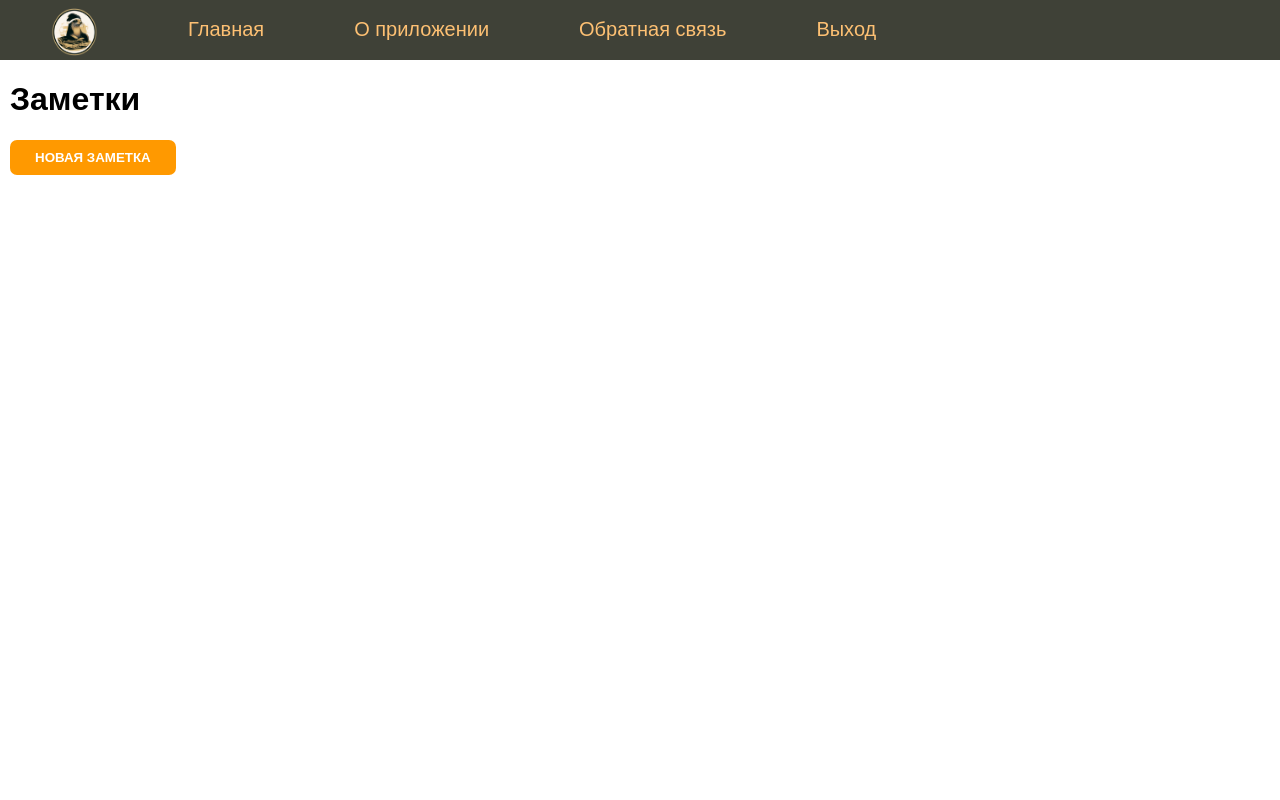
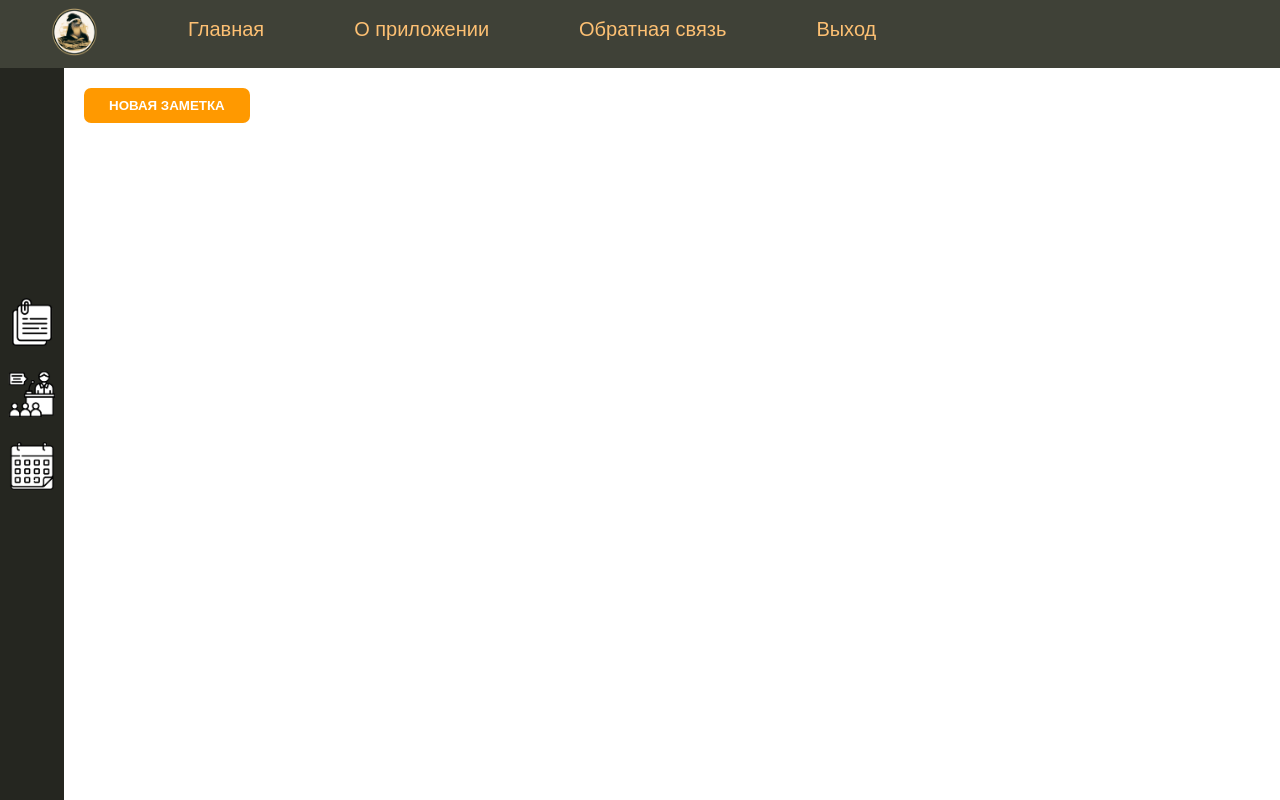
Before and after one commit to Stanis-G/Note-app, a Flask app: a page that uses templates/base.html in a window 1280 px wide. Run offline with Flask 3, Linux system fonts and the light colour scheme; the visitor is signed in with stand-in values (Sample User, id 1); data that the repository does not hold is empty.

Commit message:
Add sidebar, logos, fi problems

```diff
--- a/app.py
+++ b/app.py
@@ -7,7 +7,7 @@ from flask import (
 
 from modules.note import Note
 from modules.database import TableNotes
-from modules.utils import set_menu, is_user_logged
+from modules.utils import set_menu
 from handlers.profile_handlers import profile_print
 
 
@@ -34,14 +34,14 @@ app.config.update(dict(DATABASE=os.path.join(app.root_path, 'database.db')))
 @app.route("/")
 def index(app_name=app.name):
     """Main page handler"""
-    return render_template('index.html', app_name=app_name, title='Главная', menu=set_menu(), login=is_user_logged())
+    return render_template('index.html', app_name=app_name, title='Главная', menu=set_menu(), username=session.get('username'))
 
 
 # Page with app description
 @app.route("/about")
 def about(app_name=app.name):
     """About page handler"""
-    return render_template("about.html", app_name=app_name, title="О сайте", menu=set_menu(), login=is_user_logged())
+    return render_template("about.html", app_name=app_name, title="О сайте", menu=set_menu(), username=session.get('username'))
 
 
 @app.route('/contact', methods=['POST', 'GET'])
@@ -55,7 +55,7 @@ def contact():
             flash('Сообщение отправлено', category='success')
         else:
             flash('Ошибка отправки', category='error')
-    return render_template('contact.html', title='Обратная связь', menu=set_menu(), login=is_user_logged())
+    return render_template('contact.html', title='Обратная связь', menu=set_menu(), username=session.get('username'))
 
 
 # Error handler
@@ -71,7 +71,7 @@ def pageNotFound(error):
 @app.route("/profile/<path:username>/notes")
 def notes(username):
     """User profile handler"""
-
+    print(username)
     if 'username' not in session or session['username'] != username:
         abort(401)
 
@@ -80,7 +80,7 @@ def notes(username):
         "notes.html",
         title='Заметки',
         menu=set_menu(),
-        login=is_user_logged(),
+        username=session.get('username'),
         notes=notes.get_all_notes(),
     )
 
@@ -91,7 +91,7 @@ def new_note():
 
     note_table = TableNotes('database.db', session['username'])
     if request.method == 'GET':
-        return render_template('new_note.html', title='Создание новой заметки', menu=set_menu(), login=is_user_logged())
+        return render_template('new_note.html', title='Создание новой заметки', menu=set_menu(), username=session.get('username'))
 
     if request.method == 'POST':
         text = request.form['text']
@@ -111,7 +111,7 @@ def note(header):
 
     if request.method == 'GET':
         # Open existing note
-        return render_template('note.html', title=header, menu=set_menu(), login=is_user_logged(), note=note_old)
+        return render_template('note.html', title=header, menu=set_menu(), username=session.get('username'), note=note_old)
 
     elif request.method == 'POST':
         # Change existing note
@@ -134,7 +134,7 @@ def note(header):
         # Update existing note in db
         note_table.update_note(header_old=header, note_new=note_new)
 
-        return render_template('note.html', title=header_new, menu=set_menu(), login=is_user_logged(), note=note_new)
+        return render_template('note.html', title=header_new, menu=set_menu(), username=session.get('username'), note=note_new)
 
 
 @app.route("/profile/<path:username>/lectures")
@@ -149,7 +149,7 @@ def lectures(username):
         "lectures.html",
         title='Лекции',
         menu=set_menu(),
-        login=is_user_logged(),
+        username=session.get('username'),
         notes=lectures.get_all_notes(),
     )
 
@@ -163,7 +163,7 @@ def lecture(header):
 
     if request.method == 'GET':
         # Open existing note
-        return render_template('lecture.html', title=header, menu=set_menu(), login=is_user_logged(), note=note_old)
+        return render_template('lecture.html', title=header, menu=set_menu(), username=session.get('username'), note=note_old)
 
     elif request.method == 'POST':
         # Change existing note
@@ -186,7 +186,7 @@ def lecture(header):
         # Update existing note in db
         note_table.update_note(header_old=header, note_new=note_new)
 
-        return render_template('lecture.html', title=header_new, menu=set_menu(), login=is_user_logged(), note=note_new)
+        return render_template('lecture.html', title=header_new, menu=set_menu(), username=session.get('username'), note=note_new)
 
 
 @app.route("/profile/<path:username>/calendar")
@@ -201,7 +201,7 @@ def calendar(username):
         "calendar.html",
         title='Заметки',
         menu=set_menu(),
-        login=is_user_logged(),
+        username=session.get('username'),
         notes=notes.get_all_notes(),
     )
 
--- a/handlers/profile_handlers.py
+++ b/handlers/profile_handlers.py
@@ -4,7 +4,7 @@ from flask import (
 )
 
 from modules.database import TableProfile
-from modules.utils import set_menu, is_user_logged
+from modules.utils import set_menu
 
 
 profile_print = Blueprint(
@@ -81,5 +81,5 @@ def profile(username):
         "profile.html",
         title=f'Профиль: {username}',
         menu=set_menu(),
-        username=is_user_logged(),
+        username=session.get('username'),
     )
--- a/modules/utils.py
+++ b/modules/utils.py
@@ -76,10 +76,6 @@ def set_menu():
     return menu
 
 
-def is_user_logged():
-    return None if 'username' not in session else session['username']
-
-
 def error_replacer(error, replacement_error):
     """Decorator for exceptions replace"""
     def wrapper_ext(func):
--- a/static/css/styles.css
+++ b/static/css/styles.css
@@ -20,7 +20,7 @@ a:hover {
 ul.mainmenu {
     list-style: none;
     background: #3F4137;
-    height: 60px;
+    height: 8.5%; /* another 91.5% is for sidebar block */
     margin: 0;
     padding: 0;
     color: #fdc073;
@@ -73,6 +73,8 @@ img {
 }
 
 button[name="new_note"] {
+    margin-top: 20px;
+    margin-left: 20px;
     border: none;
     border-radius: 7px;
     padding: 10px 25px;
@@ -144,7 +146,7 @@ button[name="new_note"]:hover {
 }
 
 .section-block {
-    margin: 0 auto;
+    margin-top: 20vh;
     text-align: center;
     display: flex;
     justify-content: center;
@@ -154,14 +156,35 @@ button[name="new_note"]:hover {
     width: 200px;
     height: 200px;
     display: flex;
+    flex-direction: column; /* stacks items in section vertically */
     align-items: center;
     justify-content: center;
     border: 1px solid #aaa;
     box-shadow: 5px 5px 2px 2px #aaa;
     padding: 10px;
     margin-right: 20px;
-    float: left;
+    float:none;
     border-radius: 10px;
     overflow: hidden;
     text-overflow: ellipsis;
 }
+
+/* sidebar and its references styles */
+.sidebar {
+    width: 5%;
+    height: 91.5%; /* another 8.5% is for mainmenu block */
+    position: relative;
+    display: flex;
+    flex-direction: column;
+    background: #252620;
+    float: left;
+}
+
+.sideref {
+    margin-top: 30px; /* distance between sidebar elements */
+    text-align: center;
+}
+
+.sideref:first-child {
+    margin-top: 30vh; /* place every sidebar element vertically */
+}
--- a/templates/base.html
+++ b/templates/base.html
@@ -10,8 +10,8 @@
 {% block content -%}
     {% block mainmenu -%}
     <ul class="mainmenu">
-        {% if login %}
-            <li><a href="/profile/{{login}}"><img src="{{url_for('static', filename='images/logo.png')}}" height="48" width="48"></a></li>
+        {% if username %}
+            <li><a href="/profile/{{username}}"><img src="{{url_for('static', filename='images/logo.png')}}" height="48" width="48"></a></li>
         {% else %}
             <li><img src="{{url_for('static', filename='images/logo.png')}}" height="48" width="48"></li>
         {% endif %}
@@ -19,16 +19,8 @@
         <li><a href="{{m.url}}">{{m.name}}</a></li>
         {% endfor -%}
     </ul>
-    <!-- <ul>
-    {% if login %}
-        <li><a href="/profile/{{login}}"><img src="images/logo.jpg"></a></li>
-    {% endif %}
-    </ul> -->
     {% endblock mainmenu -%}
 <div class="clear"></div>
-<div class="content">
-    <h1>{{title}}</h1>
 {% endblock -%}
-</div>
 </body>
 </html>
--- a/templates/notes.html
+++ b/templates/notes.html
@@ -2,9 +2,14 @@
 
 {% block content %}
 {{ super() }}
-    <p>{{username}}
-    <link type="text/css" href="{{url_for('static', filename='css/styles.css')}}" rel="stylesheet" />
-    <a href="{{url_for('new_note')}}"><button type="button" name="new_note">Новая заметка</button></a>
+
+
+{% with username=username %}
+    {% include 'sidebar.html' %}
+{% endwith %}
+
+<link type="text/css" href="{{url_for('static', filename='css/styles.css')}}" rel="stylesheet" />
+<a href="{{url_for('new_note')}}" class="new-note-button"><button type="button" name="new_note">Новая заметка</button></a>
 
 <div class="noteset">
 {% for note in notes %}
--- /dev/null
+++ b/templates/sidebar.html
@@ -0,0 +1,21 @@
+<aside class="sidebar">
+
+    <div class="sideref">
+        <a href="{{url_for('notes', username=username)}}">
+            <img src="{{url_for('static', filename='images/note.png')}}" height="48" width="48">
+        </a>
+    </div>
+
+    <div class="sideref">
+        <a href="{{url_for('lectures', username=username)}}">
+            <img src="{{url_for('static', filename='images/lecture.png')}}" height="48" width="48">
+        </a>
+    </div>
+
+    <div class="sideref">
+        <a href="{{url_for('calendar', username=username)}}">
+            <img src="{{url_for('static', filename='images/calendar.png')}}" height="48" width="48">
+        </a>
+    </div>
+
+</aside>
```
Also changed, not shown: templates/profile.html (+6 -3 lines), static/images/calendar.png (added), static/images/lecture.png (added), static/images/note.png (added).
